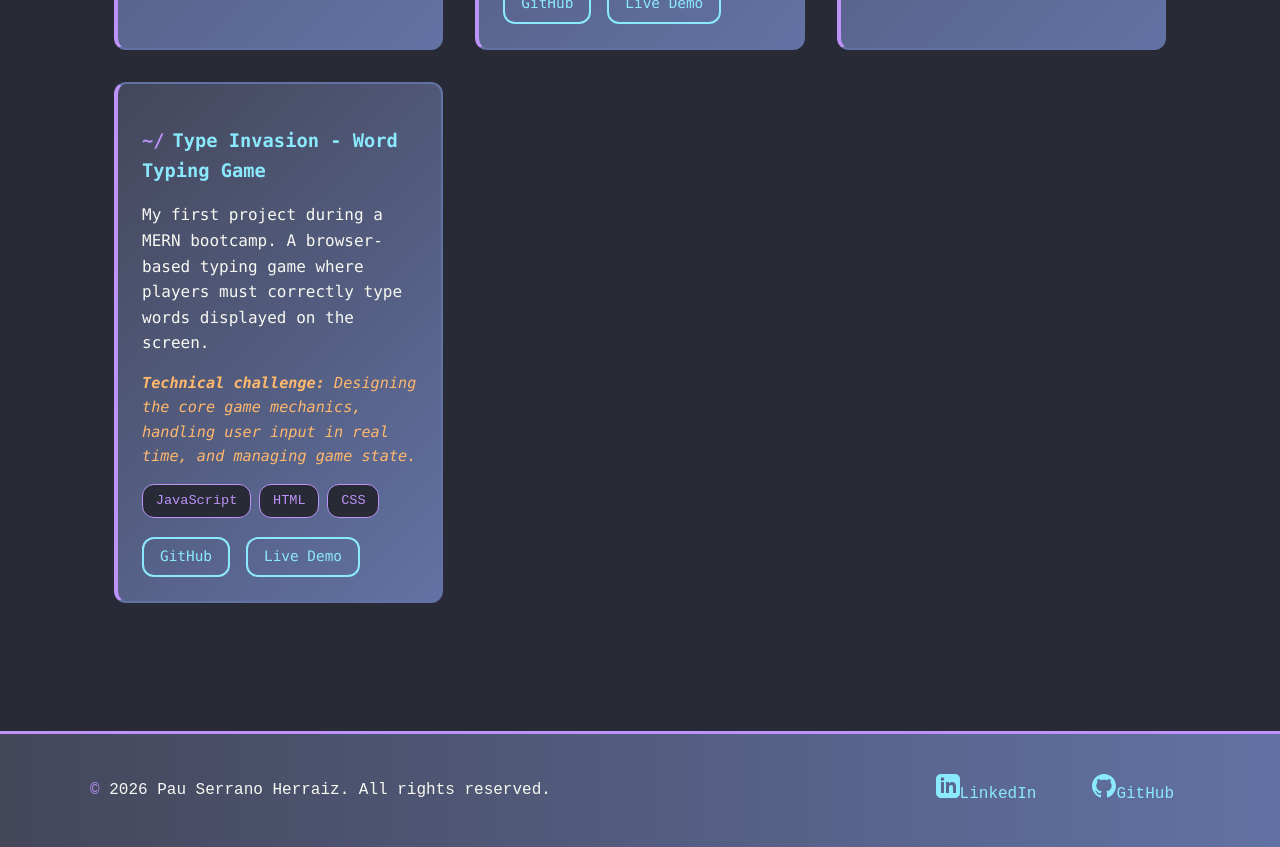
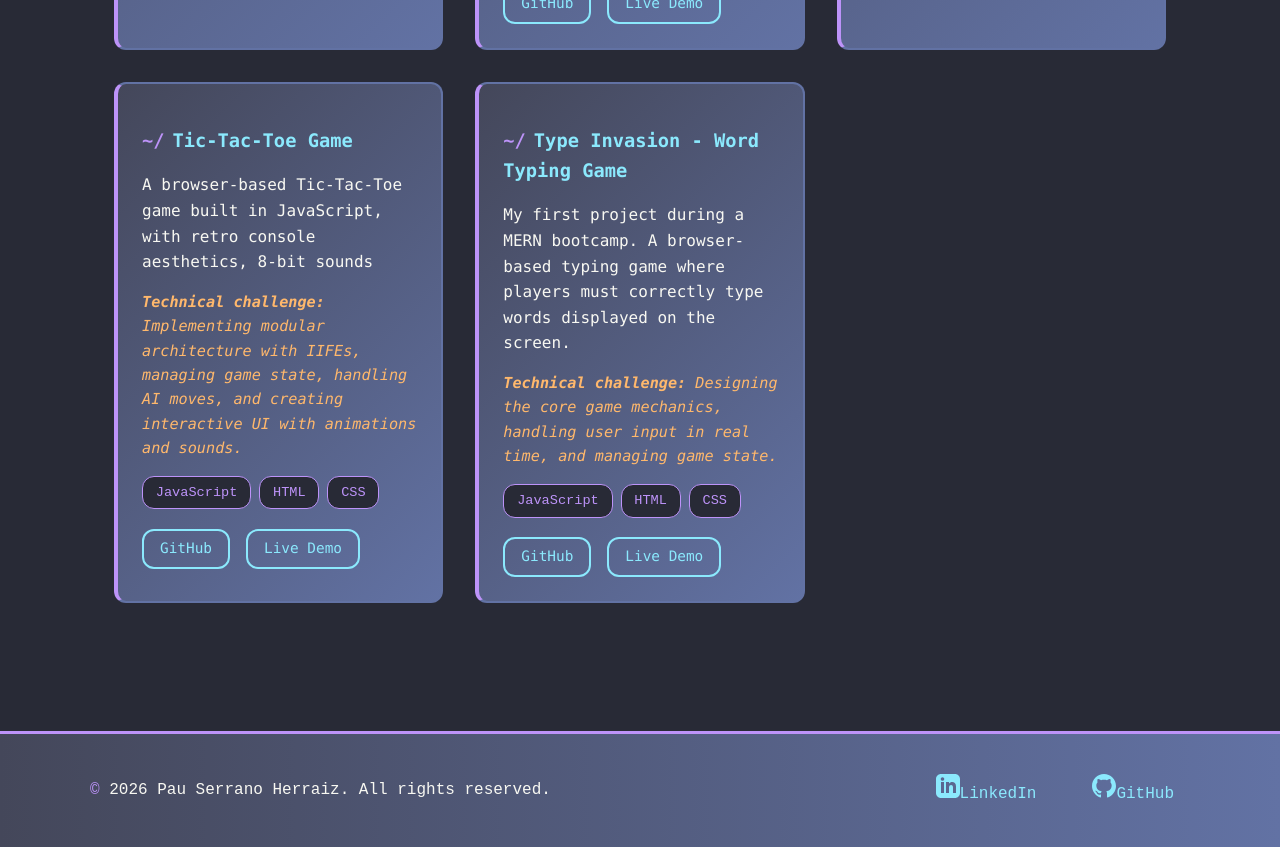
Before and after one commit to PauSerranoHerraiz/portfolio, a React (Vite) app: page /projects in a window 1280 px wide. Shown: the part 1140-1987 px from the top of the page. Built offline with nearby package versions, Linux system fonts and the light colour scheme.

Commit message:
FEAT: Added a new project, Tic-tac-toe game

```diff
--- a/src/data/projects.js
+++ b/src/data/projects.js
@@ -45,7 +45,18 @@ const projects = [
         demo: "https://albumory-music.vercel.app/"
     },
     {
-        id: 4,
+        id: 5,
+        title: "Tic-Tac-Toe Game",
+        description:
+             "A browser-based Tic-Tac-Toe game built in JavaScript, with retro console aesthetics, 8-bit sounds",
+        tech: ["JavaScript", "HTML", "CSS"],
+        challenges:
+            "Implementing modular architecture with IIFEs, managing game state, handling AI moves, and creating interactive UI with animations and sounds.",
+        github: "https://github.com/PauSerranoHerraiz/tic-tac-toe",
+        demo: "https://pauserranoherraiz.github.io/tic-tac-toe"
+    },
+    {
+        id: 5,
         title: "Type Invasion - Word Typing Game",
         description:
             "My first project during a MERN bootcamp. A browser-based typing game where players must correctly type words displayed on the screen.",
```
